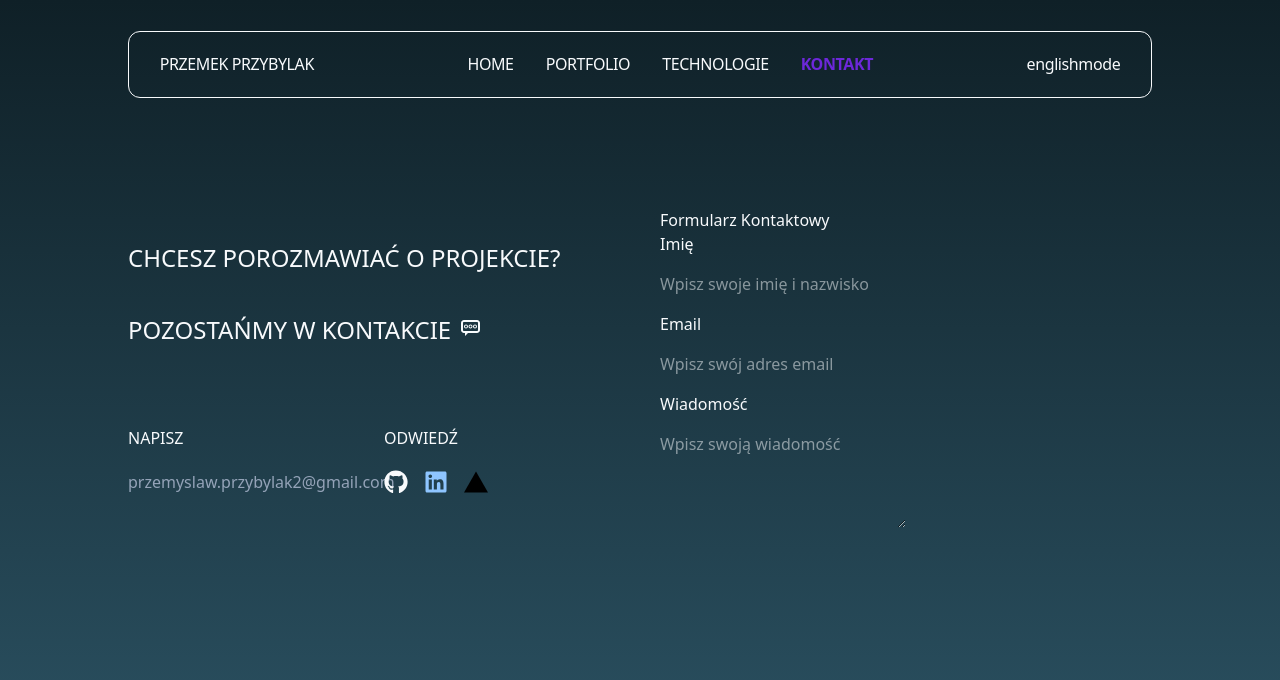
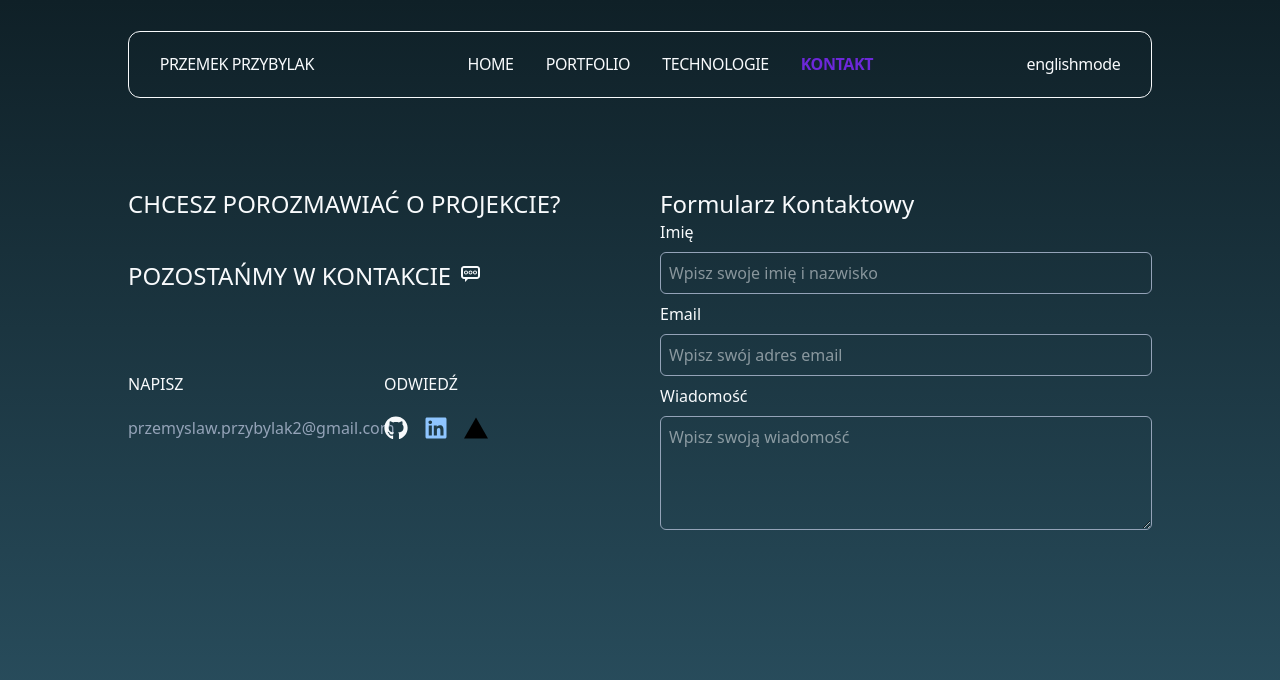
Before and after one commit to Przemek-Przybylak/portfolio-v2, a Next.js app: page /contact in a window 1280 px wide. Shown: the top 680 px of the page. Built offline with nearby package versions, Linux system fonts and the light colour scheme.

Commit message:
styling contact page

```diff
--- a/src/app/contact/page.tsx
+++ b/src/app/contact/page.tsx
@@ -4,8 +4,8 @@ import { SiVercel } from "react-icons/si";
 
 export default function ContactPage() {
   return (
-    <main className="w-full  m-0 py-20 grid grid-cols-2 gap-10">
-      <section className="flex items-center justify-center flex-col gap-20 uppercase">
+    <main className="w-full  m-0 py-15 grid grid-cols-2 gap-10">
+      <section className="flex items-center justify-start flex-col gap-20 uppercase">
         <div
           className="flex w-full justify-evenly flex-col gap-10
        text-2xl"
@@ -50,12 +50,13 @@ export default function ContactPage() {
           </div>
         </div>
       </section>
-      <section className="w-1/2 ">
+      <section>
         <div>
-          <h2>Formularz Kontaktowy</h2>
-          <form className="flex flex-col gap-4">
+          <h2 className="text-2xl">Formularz Kontaktowy</h2>
+          <form className="flex flex-col gap-2">
             <label htmlFor="name">Imię</label>
             <input
+              className="border-1 border-[var(--color-muted)] rounded-md p-2"
               type="text"
               id="name"
               name="name"
@@ -64,6 +65,7 @@ export default function ContactPage() {
             />
             <label htmlFor="email">Email</label>
             <input
+              className="border-1 border-[var(--color-muted)] rounded-md p-2"
               type="email"
               id="email"
               name="email"
@@ -72,6 +74,7 @@ export default function ContactPage() {
             />
             <label htmlFor="message">Wiadomość</label>
             <textarea
+              className="border-1 border-[var(--color-muted)] rounded-md p-2"
               id="message"
               name="message"
               rows={4}
```
